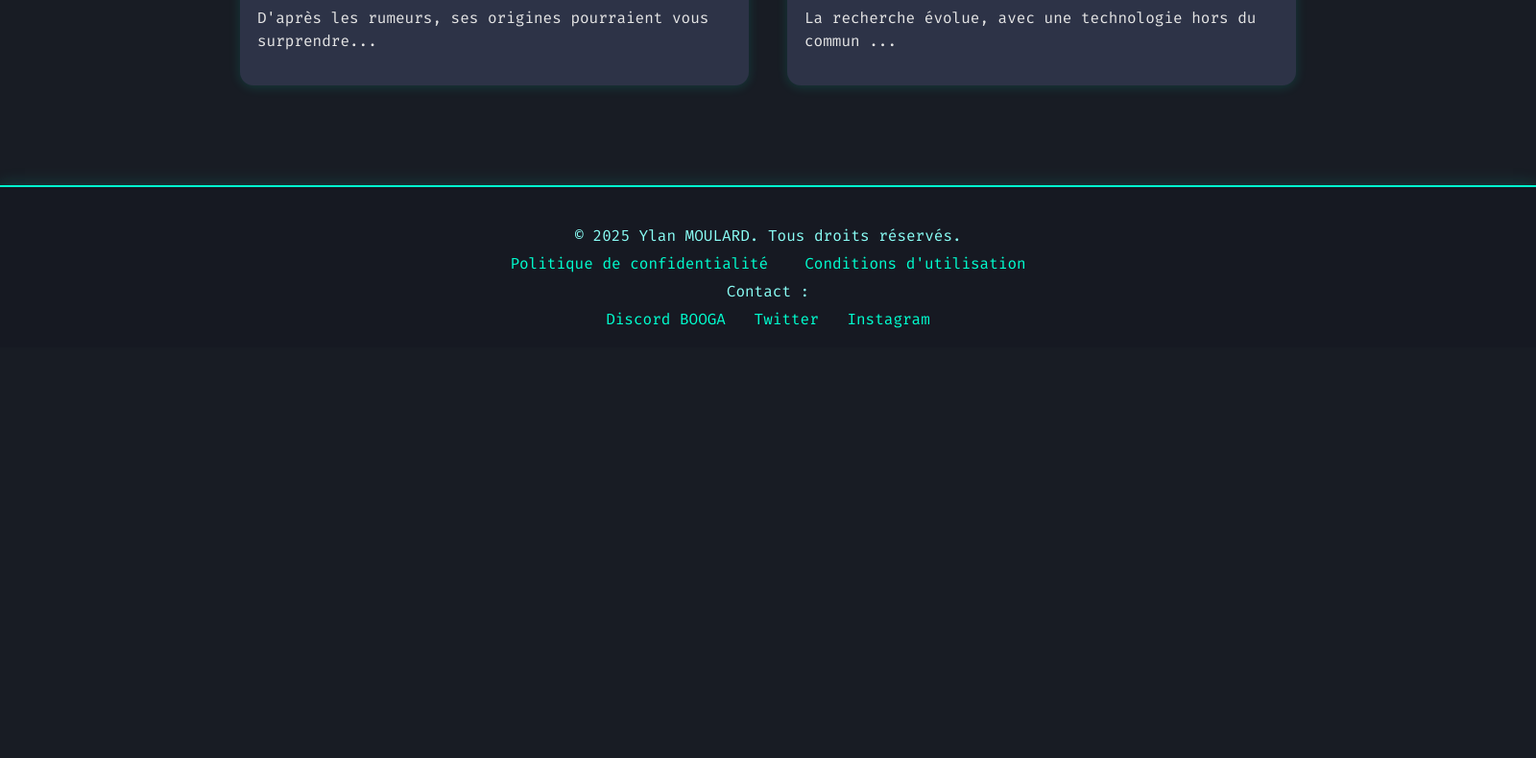
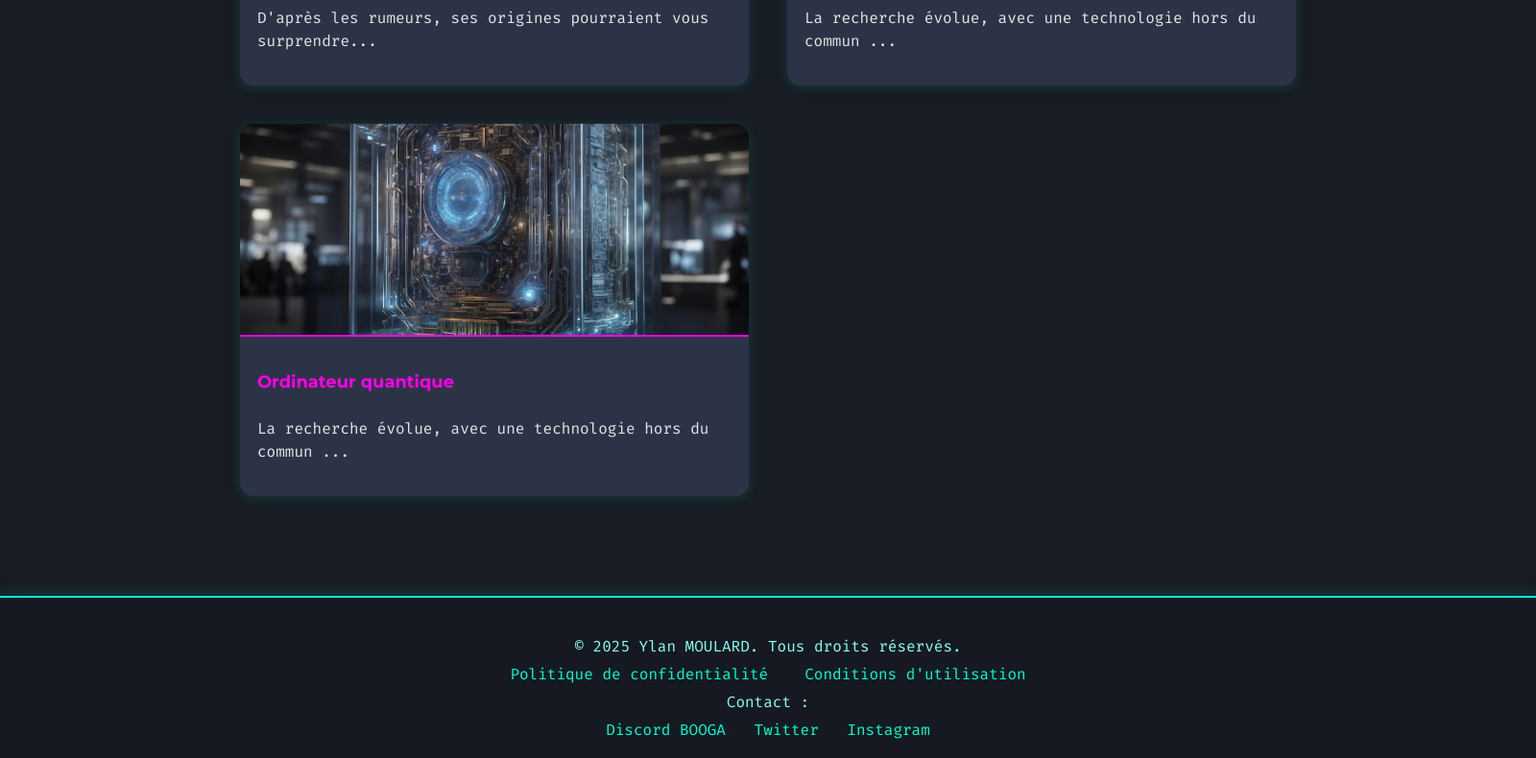
Before and after one commit to Baltroumark/golemito.github.io, an Electron app: page index.html in a window 1600 px wide. Shown: the part 2160-2950 px from the top of the page at 96% size. Before the commit the page ends 2522 px from the top, so only its background shows below. Drawn offline with Linux system fonts and the light colour scheme.

Commit message:
maj image

```diff
--- a/index.html
+++ b/index.html
@@ -119,6 +119,16 @@
                         <p class="cards-description">La recherche évolue, avec une technologie hors du commun ...</p>
                         </div>
                     </div>
+                    <div class="cards"
+                         data-title="Poutine est-il vraiment russe ?"
+                         data-desc="Et oui, la recherche a permit de développer un ordinateur quantique, dont la puissance de calcul est environ 10 000 000 de fois plus rapide qu'un ordinateur basique haut de gamme"
+                         data-img="QuantumComputer.jpg">
+                        <img src="QuantumComputer.jpg" alt="Poutine" class="cards-image">
+                        <div class="cards-content">
+                            <h3 class="cards-title">Ordinateur quantique</h3>
+                            <p class="cards-description">La recherche évolue, avec une technologie hors du commun ...</p>
+                        </div>
+                    </div>
                 </div>
   <!-- Répète pour les autres cards -->
 </div>
```
